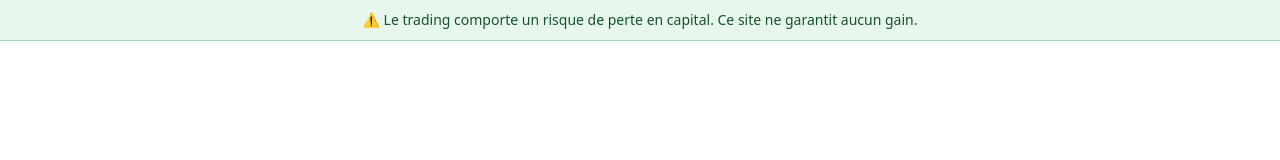
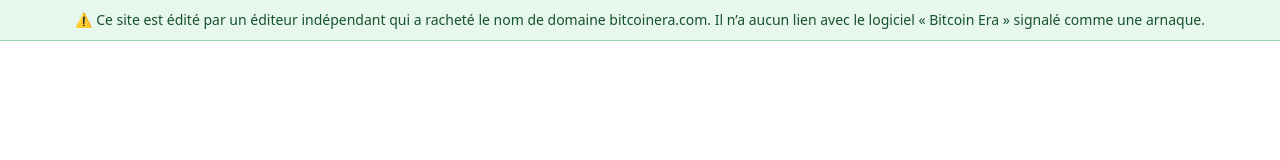
Before and after one commit to White-Label-Websites/bitcoinera, a plain HTML site: page index.html in a window 1280 px wide. Drawn offline with Linux system fonts and the light colour scheme.

Commit message:
Replace risk notice with domain-ownership disclaimer

```diff
--- a/index.html
+++ b/index.html
@@ -11,7 +11,7 @@ body{margin:0;display:flex;flex-direction:column;min-height:100vh}
 </style>
 </head>
 <body>
-<p class="notice" role="note">&#9888;&#65039; Le trading comporte un risque de perte en capital. Ce site ne garantit aucun gain.</p>
+<p class="notice" role="note">&#9888;&#65039; Ce site est édité par un éditeur indépendant qui a racheté le nom de domaine bitcoinera.com. Il n&#8217;a aucun lien avec le logiciel &laquo;&nbsp;Bitcoin Era&nbsp;&raquo; signalé comme une arnaque.</p>
 <div class="wl-app"></div>
 <script src="https://affcoin.com/products/scripts/1013/" defer></script>
 </body>
```
